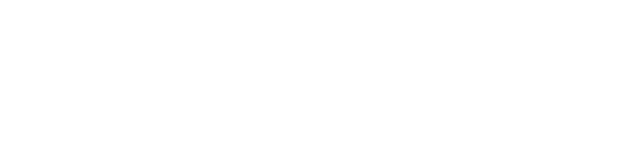
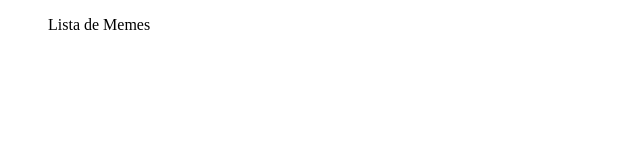
Before and after one commit to Amy-Barrera/ada, a plain HTML site: page index.html in a window 1280 px wide. Shown: the whole page, without its empty margins (0-640 px from the left). Drawn offline with Linux system fonts and the light colour scheme.

Commit message:
agregue lista de memes

```diff
--- a/index.html
+++ b/index.html
@@ -6,6 +6,6 @@
     <title>Document</title>
 </head>
 <body>
-
+    <ul> Lista de Memes </ul>
 </body>
 </html>
```
